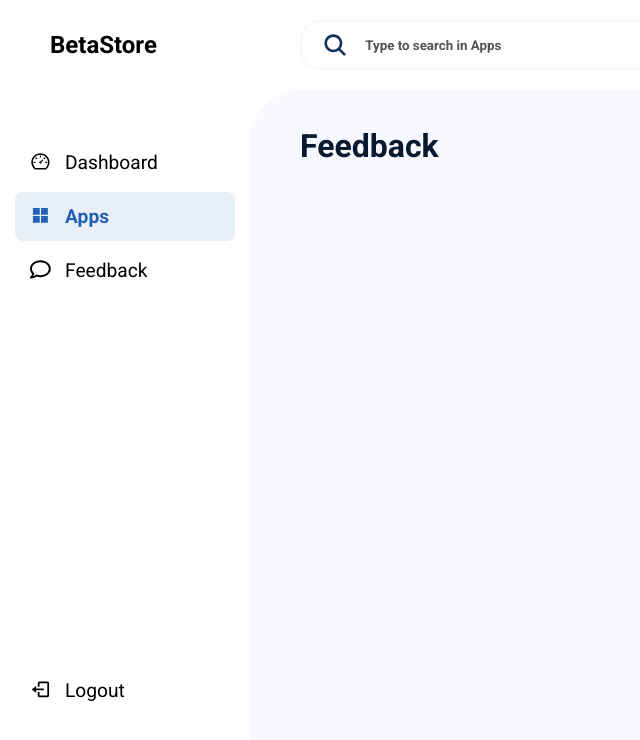
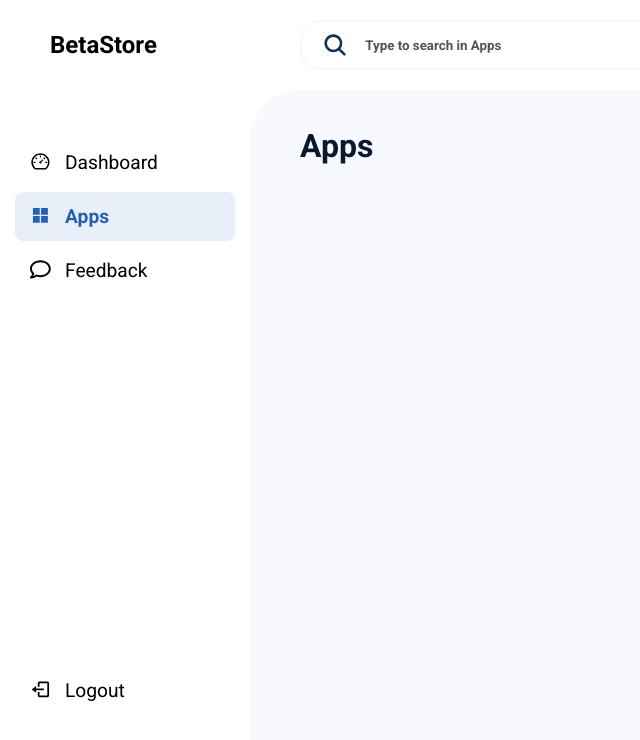
Before and after one commit to floriankulig/testiply, a Next.js app: page /dev/apps in a window 1280 px wide. Shown: the top 740 px of the page, without its empty margins (0-640 px from the left). Built offline with nearby package versions, Linux system fonts and the light colour scheme.

Commit message:
fixed tab headers

```diff
--- a/src/pages/dev/apps.tsx
+++ b/src/pages/dev/apps.tsx
@@ -17,7 +17,7 @@ const DevApps = () => {
                 <link rel="shortcut icon" href="favicon.ico" type="image/x-icon" />
             </Head>
             <TabHeader>
-                Feedback
+                Apps
             </TabHeader>
         </>
     )
```
